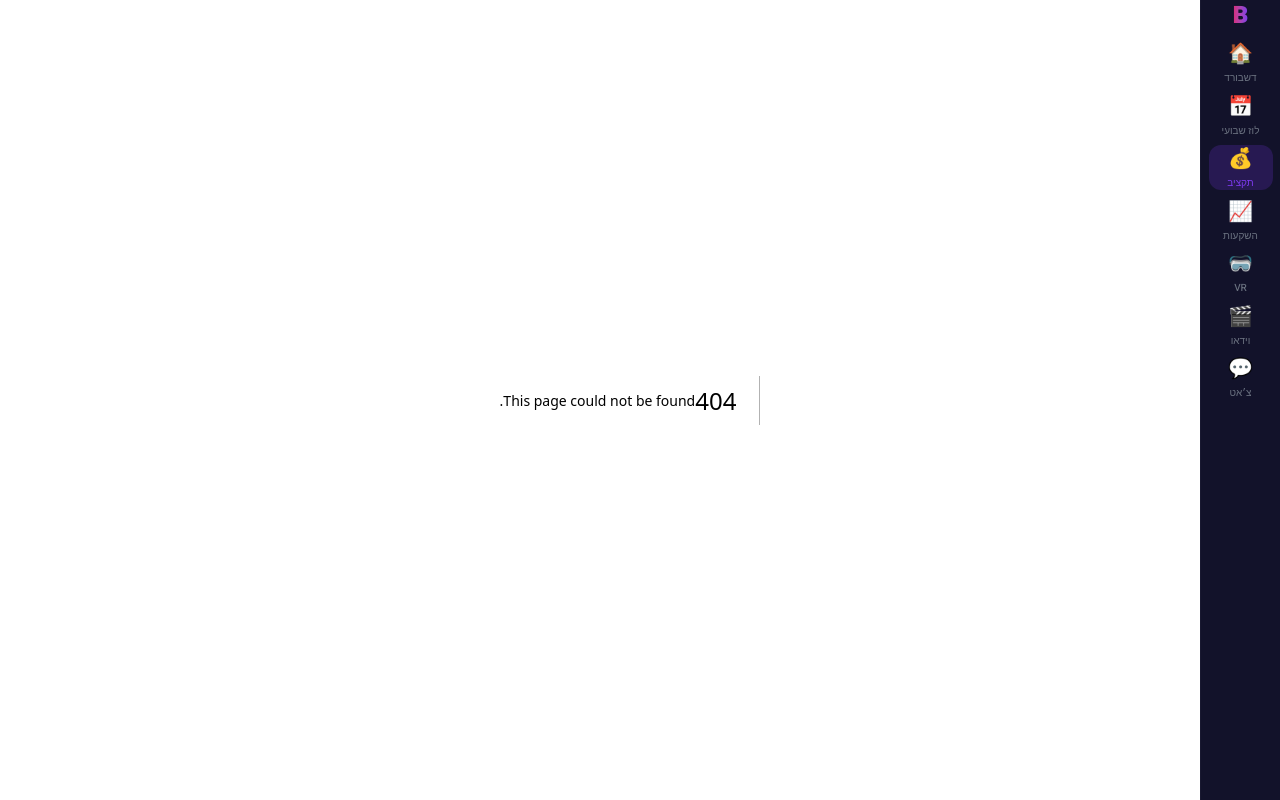
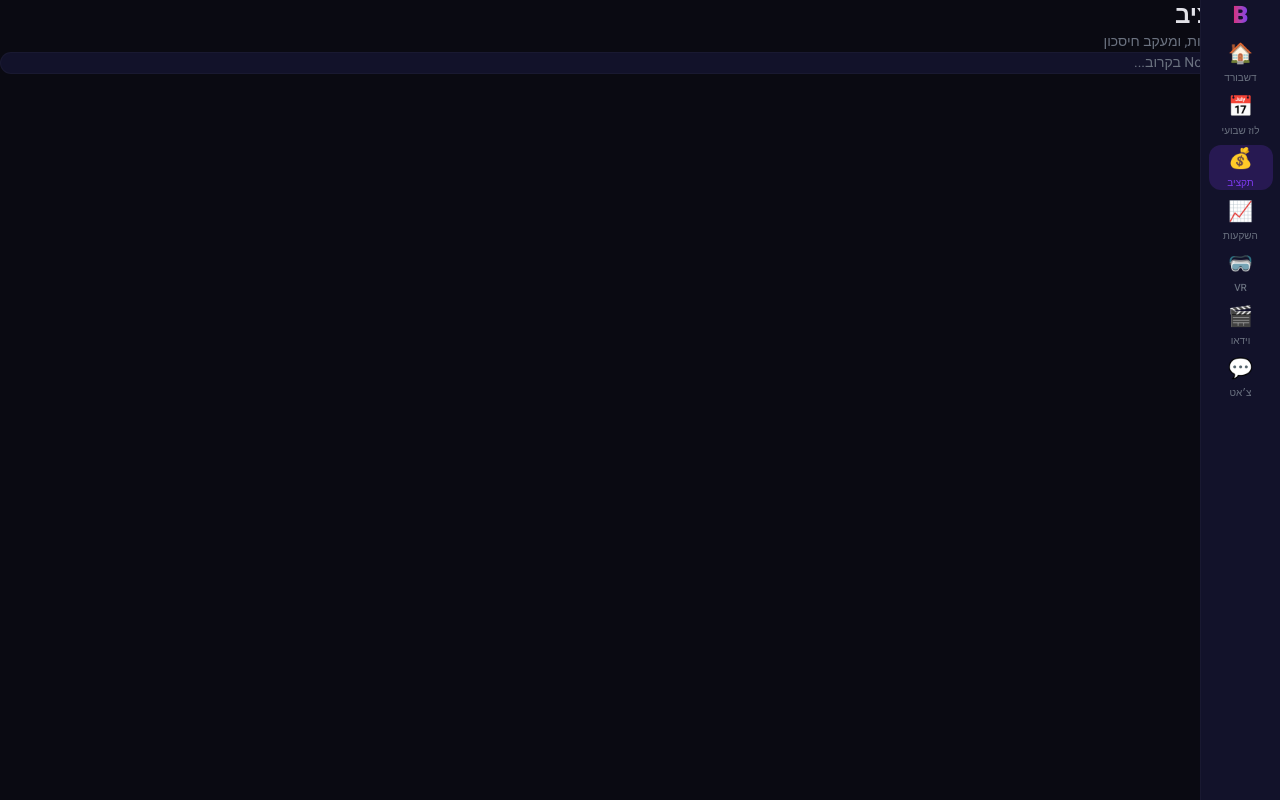
Before and after one commit to bben15600-sys/ben-automation-system, a Next.js app in the folder web/: page /budget in a window 1280 px wide. Before the commit this address had no page. Built offline with nearby package versions, Linux system fonts and the light colour scheme.

Commit message:
chore: add placeholder pages for all oslife routes
Empty placeholder pages for: schedule, budget, investments,
vr, videos, freelance, relationships, meals.
Dashboard page pending (needs read first).

https://claude.ai/code/session_01VfEb1Psg2zQ7mmq6H62iRj

```diff
--- /dev/null
+++ b/web/src/app/budget/page.tsx
@@ -0,0 +1,11 @@
+export default function BudgetPage() {
+  return (
+    <div className="p-6 pb-24 md:pb-6">
+      <h1 className="text-2xl font-black mb-2">💰 תקציב</h1>
+      <p className="text-text-muted text-sm mb-6">הכנסות, הוצאות, ומעקב חיסכון</p>
+      <div className="bg-bg-card rounded-2xl p-6 border border-border-subtle">
+        <p className="text-text-muted text-sm">יתחבר ל-Notion בקרוב...</p>
+      </div>
+    </div>
+  );
+}
--- /dev/null
+++ b/web/src/app/freelance/page.tsx
@@ -0,0 +1,11 @@
+export default function FreelancePage() {
+  return (
+    <div className="p-6 pb-24 md:pb-6">
+      <h1 className="text-2xl font-black mb-2">💼 פרילנס</h1>
+      <p className="text-text-muted text-sm mb-6">לקוחות, פרויקטים, תשלומים, וחשבוניות</p>
+      <div className="bg-bg-card rounded-2xl p-6 border border-border-subtle">
+        <p className="text-text-muted text-sm">יתחבר ל-Notion בקרוב...</p>
+      </div>
+    </div>
+  );
+}
--- /dev/null
+++ b/web/src/app/investments/page.tsx
@@ -0,0 +1,11 @@
+export default function InvestmentsPage() {
+  return (
+    <div className="p-6 pb-24 md:pb-6">
+      <h1 className="text-2xl font-black mb-2">📈 השקעות</h1>
+      <p className="text-text-muted text-sm mb-6">תיק השקעות, מניות, והקצאה</p>
+      <div className="bg-bg-card rounded-2xl p-6 border border-border-subtle">
+        <p className="text-text-muted text-sm">יתחבר ל-Notion בקרוב...</p>
+      </div>
+    </div>
+  );
+}
--- /dev/null
+++ b/web/src/app/meals/page.tsx
@@ -0,0 +1,11 @@
+export default function MealsPage() {
+  return (
+    <div className="p-6 pb-24 md:pb-6">
+      <h1 className="text-2xl font-black mb-2">🍽 תכנון ארוחות</h1>
+      <p className="text-text-muted text-sm mb-6">תפריט שבועי ורשימת קניות</p>
+      <div className="bg-bg-card rounded-2xl p-6 border border-border-subtle">
+        <p className="text-text-muted text-sm">יתחבר ל-Notion בקרוב...</p>
+      </div>
+    </div>
+  );
+}
--- /dev/null
+++ b/web/src/app/relationships/page.tsx
@@ -0,0 +1,11 @@
+export default function RelationshipsPage() {
+  return (
+    <div className="p-6 pb-24 md:pb-6">
+      <h1 className="text-2xl font-black mb-2">👥 מעקב קשרים</h1>
+      <p className="text-text-muted text-sm mb-6">מתי בפעם האחרונה ראית אנשים חשובים</p>
+      <div className="bg-bg-card rounded-2xl p-6 border border-border-subtle">
+        <p className="text-text-muted text-sm">יתחבר ל-Notion בקרוב...</p>
+      </div>
+    </div>
+  );
+}
--- /dev/null
+++ b/web/src/app/schedule/page.tsx
@@ -0,0 +1,11 @@
+export default function SchedulePage() {
+  return (
+    <div className="p-6 pb-24 md:pb-6">
+      <h1 className="text-2xl font-black mb-2">📅 לוז שבועי</h1>
+      <p className="text-text-muted text-sm mb-6">הלוח השבועי שלך + תשובות השאלון</p>
+      <div className="bg-bg-card rounded-2xl p-6 border border-border-subtle">
+        <p className="text-text-muted text-sm">יתחבר ל-Notion בקרוב...</p>
+      </div>
+    </div>
+  );
+}
--- /dev/null
+++ b/web/src/app/videos/page.tsx
@@ -0,0 +1,11 @@
+export default function VideosPage() {
+  return (
+    <div className="p-6 pb-24 md:pb-6">
+      <h1 className="text-2xl font-black mb-2">🎬 פרויקטי וידאו</h1>
+      <p className="text-text-muted text-sm mb-6">סטטוס פרויקטים, דדליינים, ומשימות</p>
+      <div className="bg-bg-card rounded-2xl p-6 border border-border-subtle">
+        <p className="text-text-muted text-sm">יתחבר ל-Notion בקרוב...</p>
+      </div>
+    </div>
+  );
+}
--- /dev/null
+++ b/web/src/app/vr/page.tsx
@@ -0,0 +1,11 @@
+export default function VRPage() {
+  return (
+    <div className="p-6 pb-24 md:pb-6">
+      <h1 className="text-2xl font-black mb-2">🥽 VR הכנסות</h1>
+      <p className="text-text-muted text-sm mb-6">אירועי Enjoy VR, הכנסות, וחשבוניות</p>
+      <div className="bg-bg-card rounded-2xl p-6 border border-border-subtle">
+        <p className="text-text-muted text-sm">יתחבר ל-Notion בקרוב...</p>
+      </div>
+    </div>
+  );
+}
```
